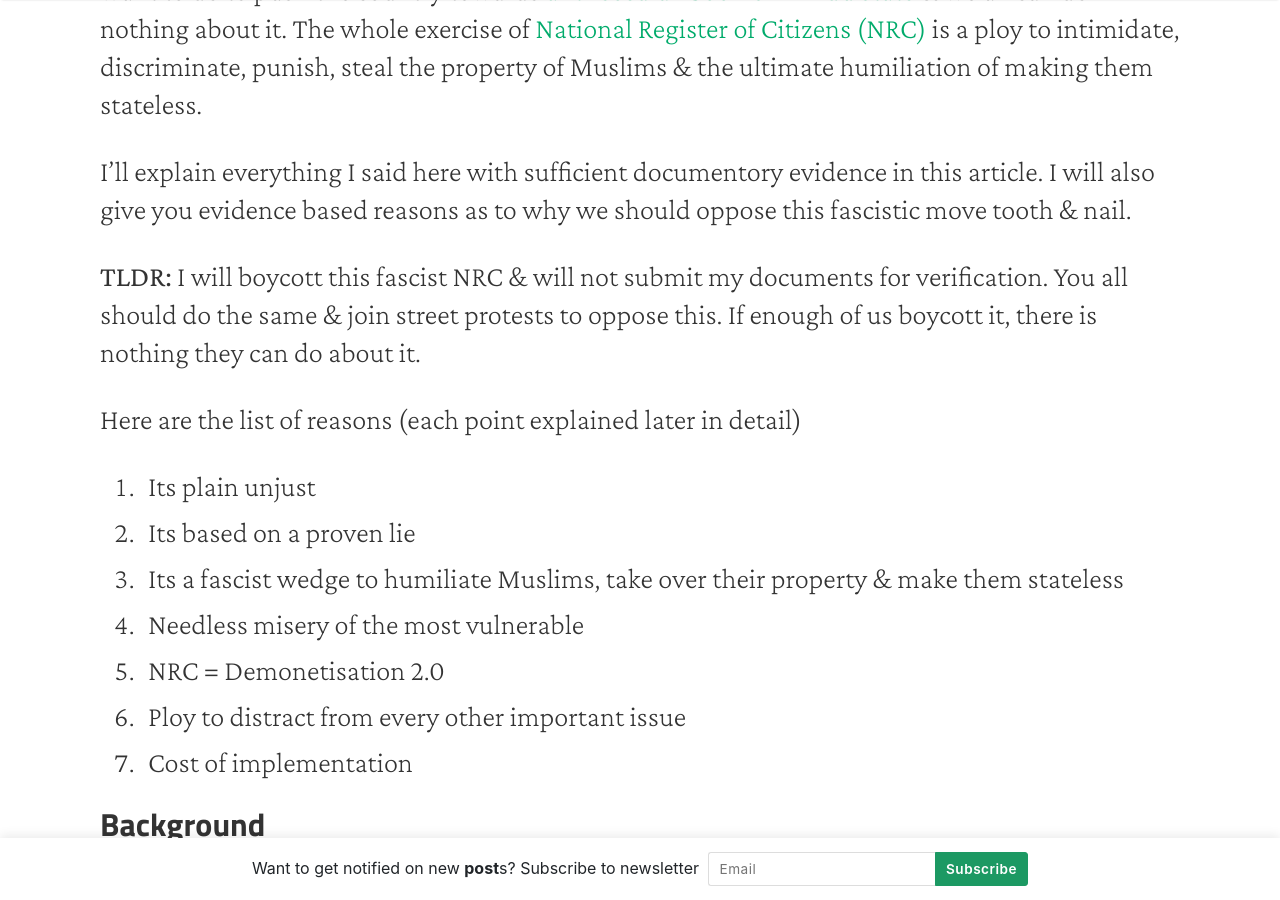
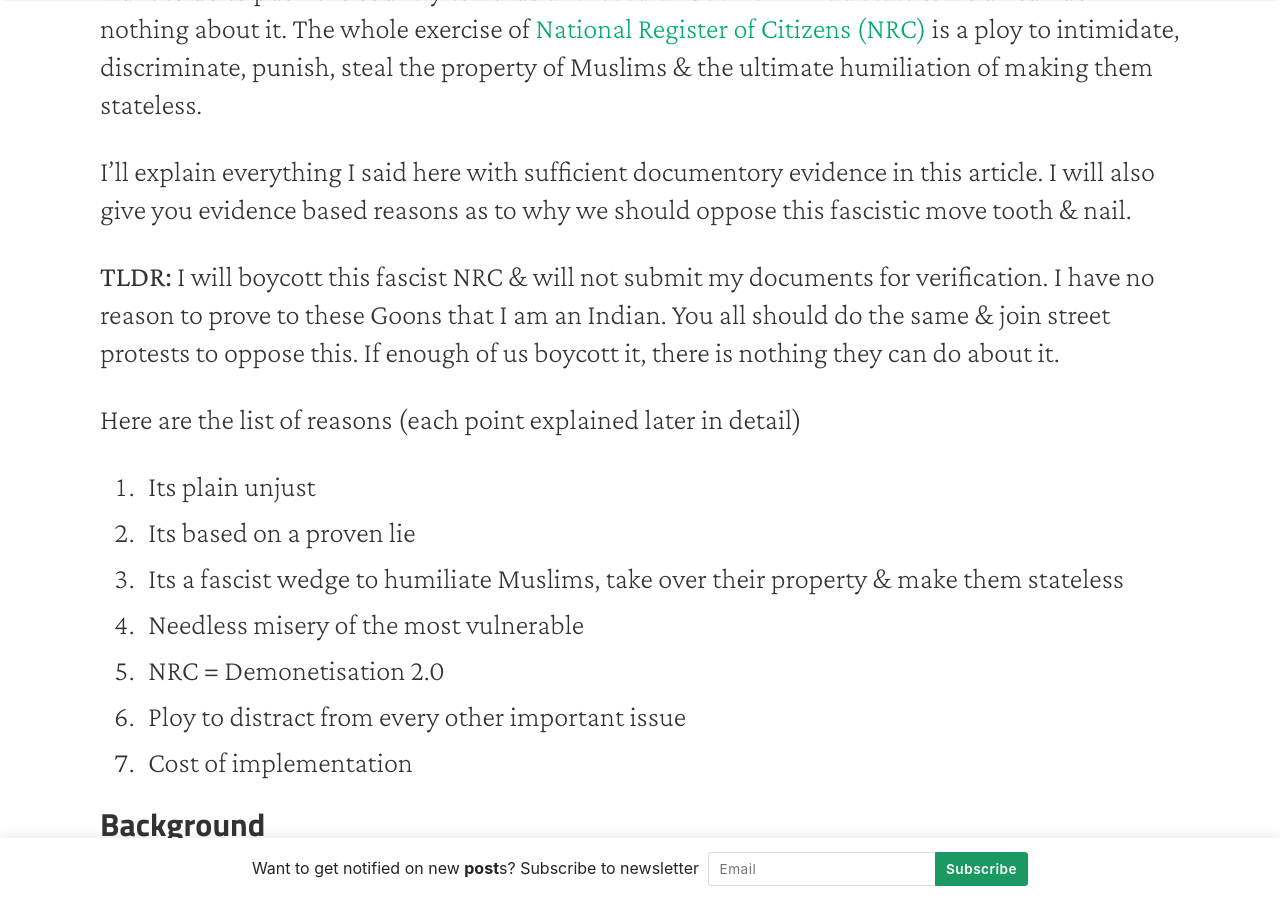
Before and after one commit to thekalinga/thekalinga.in, a Jekyll site: the page built from _posts/2019-11-24-why-fascist-nrc-should-be-opposed/2019-11-24-why-fascist-nrc-should-be-opposed.md, in a window 1280 px wide and 900 px high, scrolled down 514 px. Built offline with Jekyll 4.4.1, drawn with Linux system fonts in a browser that asks for light colours; nearby versions of some CDN libraries.

Commit message:
fixed minor issue

```diff
--- a/_posts/2019-11-24-why-fascist-nrc-should-be-opposed/2019-11-24-why-fascist-nrc-should-be-opposed.md
+++ b/_posts/2019-11-24-why-fascist-nrc-should-be-opposed/2019-11-24-why-fascist-nrc-should-be-opposed.md
@@ -25,7 +25,7 @@ I'll explain everything I said here with sufficient documentory evidence in this
 I will also give you evidence based reasons as to why we should oppose this fascistic move tooth & nail.
 
 **TLDR:**
-I will boycott this fascist NRC & will not submit my documents for verification. You all should do the same & join street protests to oppose this. If enough of us boycott it, there is nothing they can do about it.
+I will boycott this fascist NRC & will not submit my documents for verification. I have no reason to prove to these Goons that I am an Indian. You all should do the same & join street protests to oppose this. If enough of us boycott it, there is nothing they can do about it.
 
 Here are the list of reasons (each point explained later in detail)
 
```
